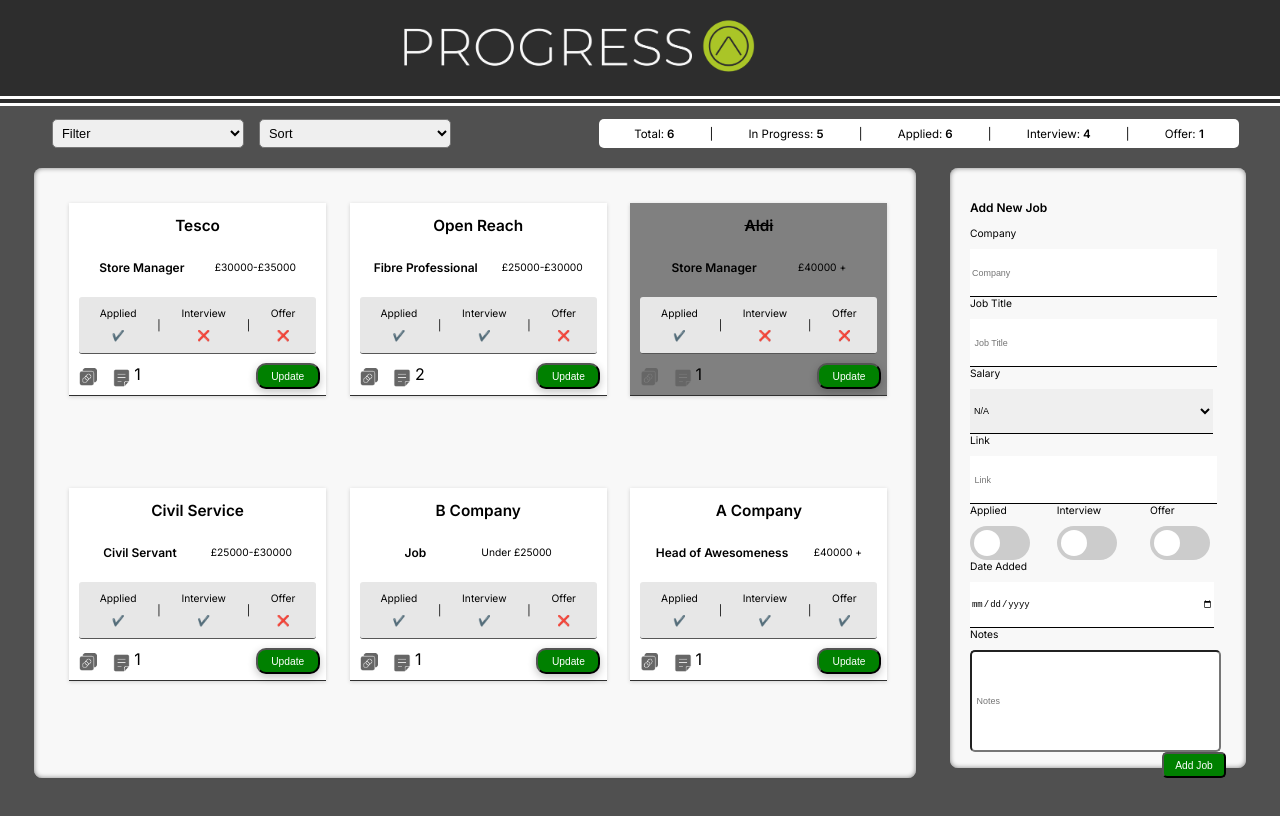
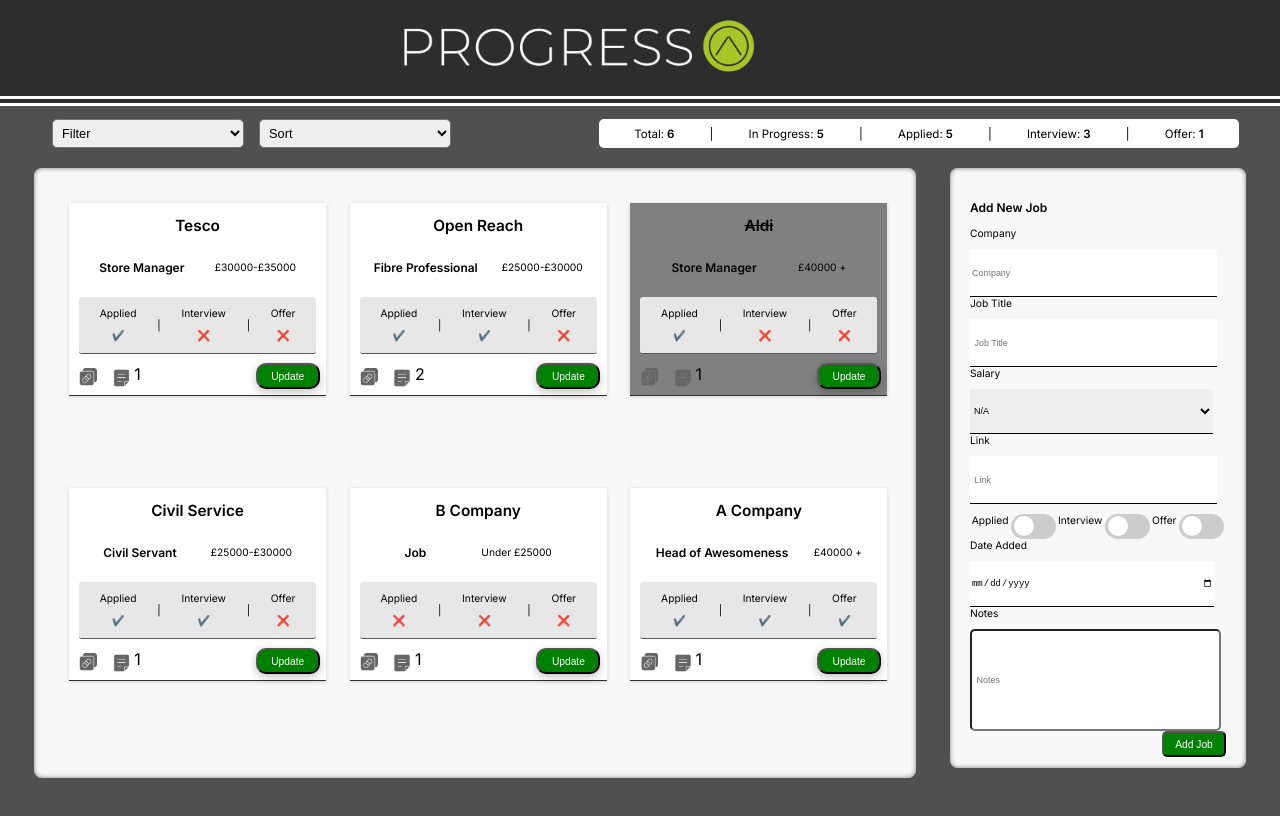
Before and after one commit to GLYNKNIGHT/Job-Tracking-App-Demo, a React (Create React App) app: page / in a window 1280 px wide. Shown: the top 816 px of the page. Built offline with nearby package versions, Linux system fonts and the light colour scheme; data requests are answered from the project's data file.

Commit message:
minor update to sliders

```diff
--- a/data/db.json
+++ b/data/db.json
@@ -13,7 +13,7 @@
         "Deadline - 15/10/22"
       ],
       "notProgressed": false,
-      "sorted":false,
+      "sorted": false,
       "id": 2
     },
     {
@@ -30,7 +30,7 @@
         "Interview booked 08/11/22"
       ],
       "notProgressed": false,
-      "sorted":false,
+      "sorted": false,
       "id": 3
     },
     {
@@ -46,7 +46,7 @@
         "Great company pension "
       ],
       "notProgressed": true,
-      "sorted":false,
+      "sorted": false,
       "id": 7
     },
     {
@@ -62,7 +62,7 @@
         "Great company pension "
       ],
       "notProgressed": false,
-      "sorted":false,
+      "sorted": false,
       "id": 4
     },
     {
@@ -70,15 +70,15 @@
       "company": "B Company ",
       "salary": "Under £25000",
       "link": "https://www.linkedin.com/in/glyn-knight/",
-      "applied": true,
-      "interview": true,
+      "applied": false,
+      "interview": false,
       "offer": false,
       "dateAdded": "2022-09-29",
       "notes": [
         "Test date"
       ],
       "notProgressed": false,
-      "sorted":false,
+      "sorted": false,
       "id": 6
     },
     {
@@ -94,7 +94,7 @@
         "Awesome"
       ],
       "notProgressed": false,
-      "sorted":false,
+      "sorted": false,
       "id": 8
     }
   ]
--- a/package.json
+++ b/package.json
@@ -17,7 +17,8 @@
     "start": "react-scripts start",
     "build": "react-scripts build",
     "test": "react-scripts test",
-    "eject": "react-scripts eject"
+    "eject": "react-scripts eject",
+    "server":"json-server -p 8000 -w data/db.json"
   },
   "eslintConfig": {
     "extends": [
--- a/src/App.css
+++ b/src/App.css
@@ -107,8 +107,8 @@
 .switch {
   position: relative;
   display: inline-block;
-  width: 60px;
-  height: 34px;
+  width: 45px;
+  height: 25px;
   margin-top: 10px;
 }
 
@@ -135,10 +135,10 @@
 .slider:before {
   position: absolute;
   content: "";
-  height: 26px;
-  width: 26px;
-  left: 4px;
-  bottom: 4px;
+  height: 20px;
+  width: 20px;
+  left: 3px;
+  bottom: 3px;
   background-color: white;
   -webkit-transition: .4s;
   transition: .4s;
@@ -153,9 +153,9 @@
 }
 
 input:checked + .slider:before {
-  -webkit-transform: translateX(26px);
-  -ms-transform: translateX(26px);
-  transform: translateX(26px);
+  -webkit-transform: translateX(20px);
+  -ms-transform: translateX(20px);
+  transform: translateX(20px);
 }
 
 /* Rounded sliders */
--- a/src/Components/Sort/Sort.js
+++ b/src/Components/Sort/Sort.js
@@ -9,7 +9,7 @@
         if (sortValue === 'date'){
             displayData.map((job)=> job.sorted = true)
             displayData= displayData.sort(function(a,b){
-            return new Date(b.dateAdded) - new Date(a.dateAdded);
+            return (b.dateAdded - a.dateAdded);
           })
           }
 
```
Also changed, not shown: 1 other file (tests, documents, lock files or other folders).
